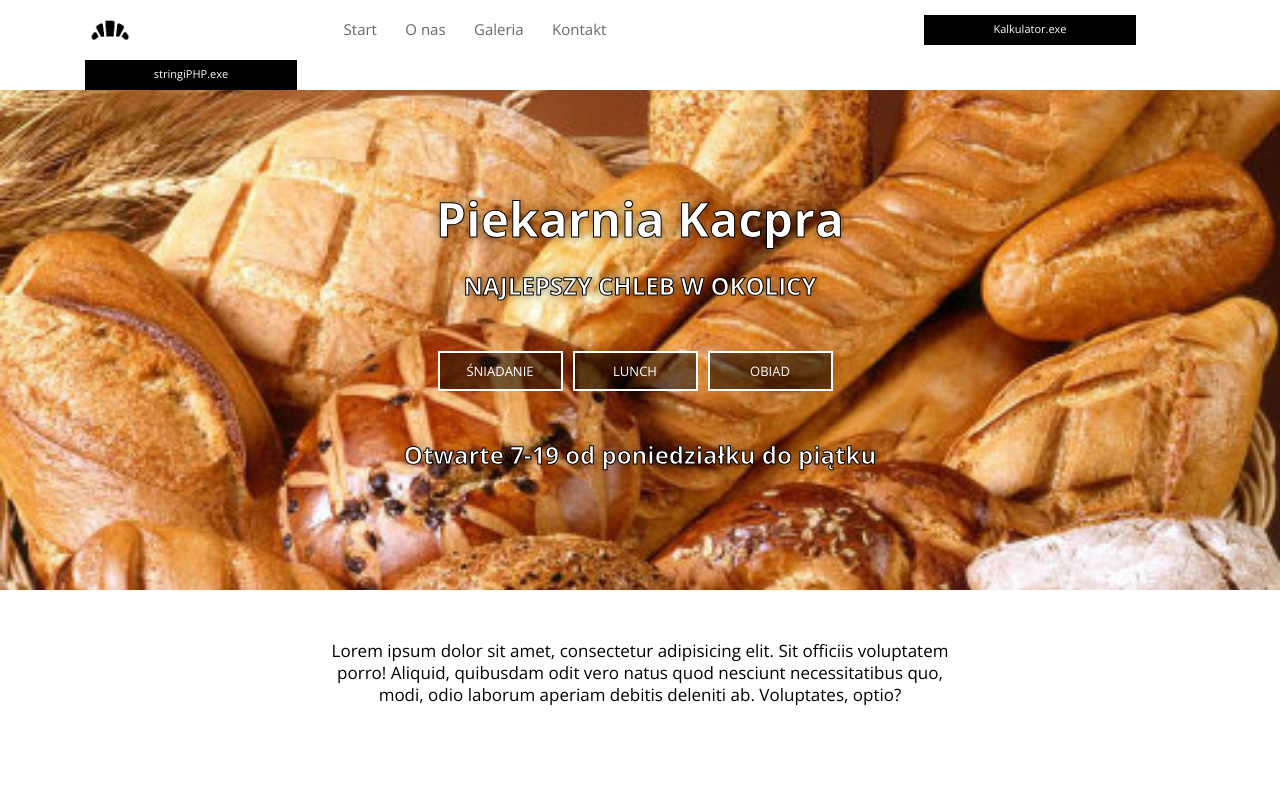
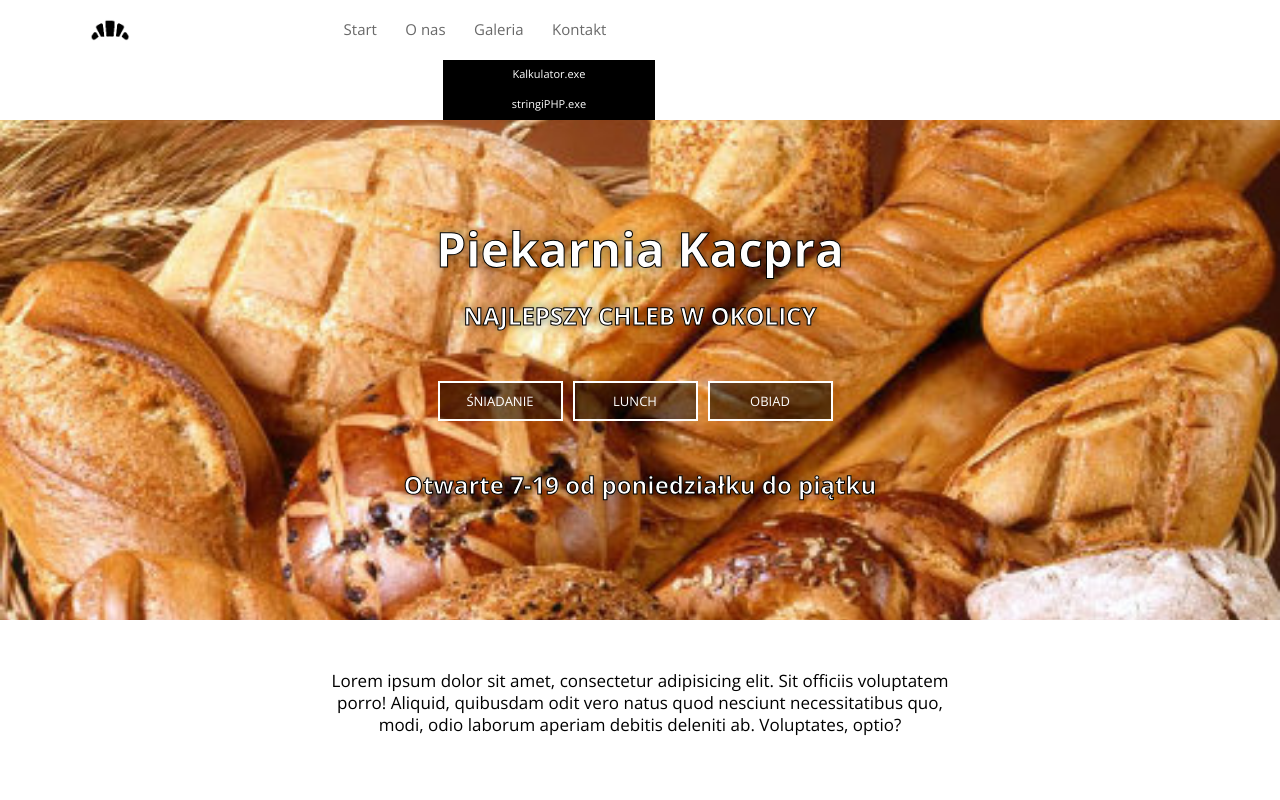
Before and after one commit to Lolowyo-dev/Lolowyo-dev.github.io, a plain HTML site: page index.html in a window 1280 px wide. Shown: the top 800 px of the page. Drawn offline with nearby package versions, Linux system fonts and the light colour scheme.

Commit message:
Update index.html

```diff
--- a/index.html
+++ b/index.html
@@ -20,8 +20,8 @@
             <span><a href="#galeria">Galeria</a></span>
             <span><a href="http://wysiwygwebbuilder.com/support/wb18tryouts/wb18_bakery_contact.html">Kontakt</a></span>
         </div>
-            <div class="button"><a href="/kalkulator/">Kalkulator.exe</a></div>
-            <div class="button"><a href="/stringiPHP/">stringiPHP.exe</a></div>
+            <div class="button" style="width: 50%;"><a href="/kalkulator/">Kalkulator.exe</a></div>
+            <div class="button" style="width: 50%;"><a href="/stringiPHP/">stringiPHP.exe</a></div>
         </div>
     </nav>
 
```
